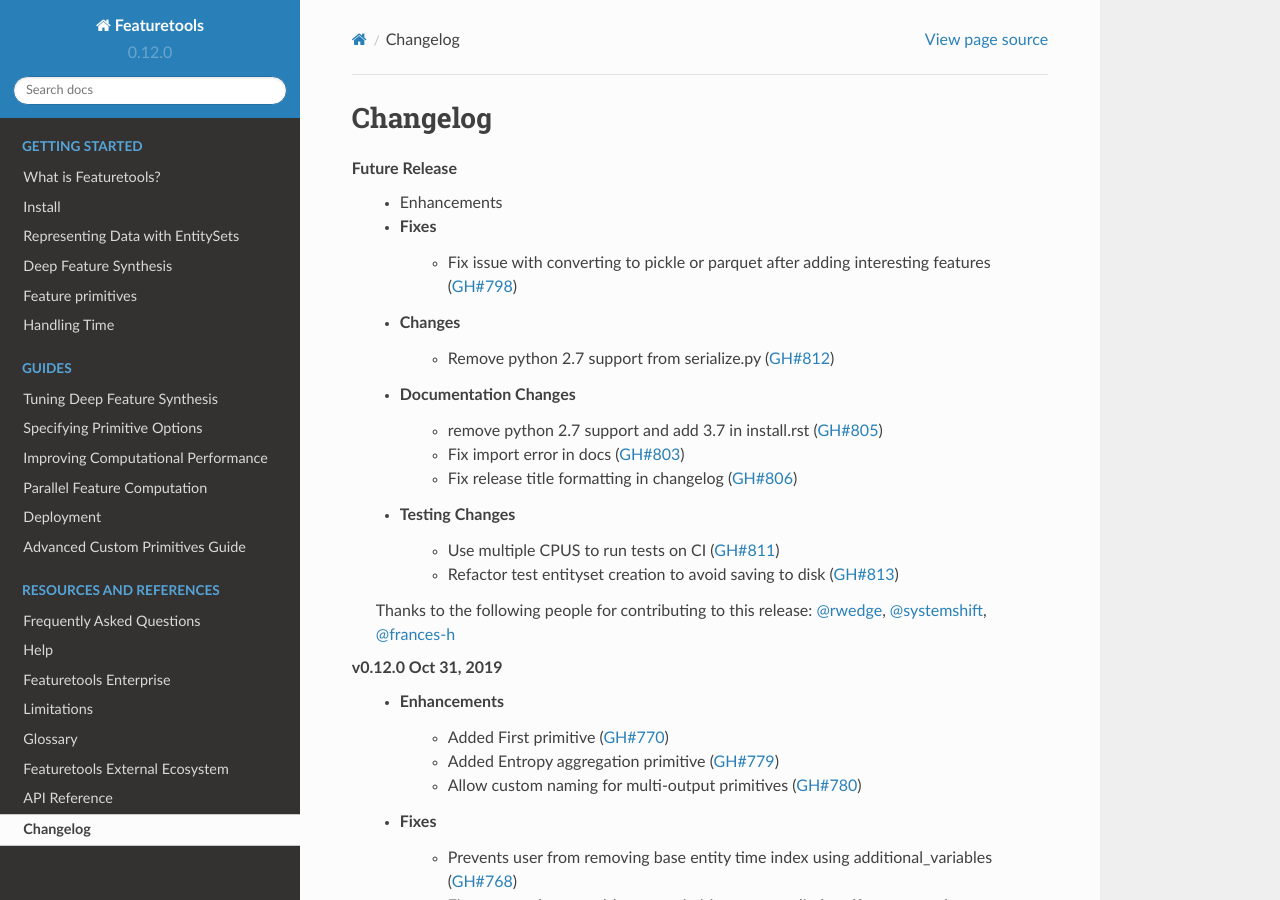
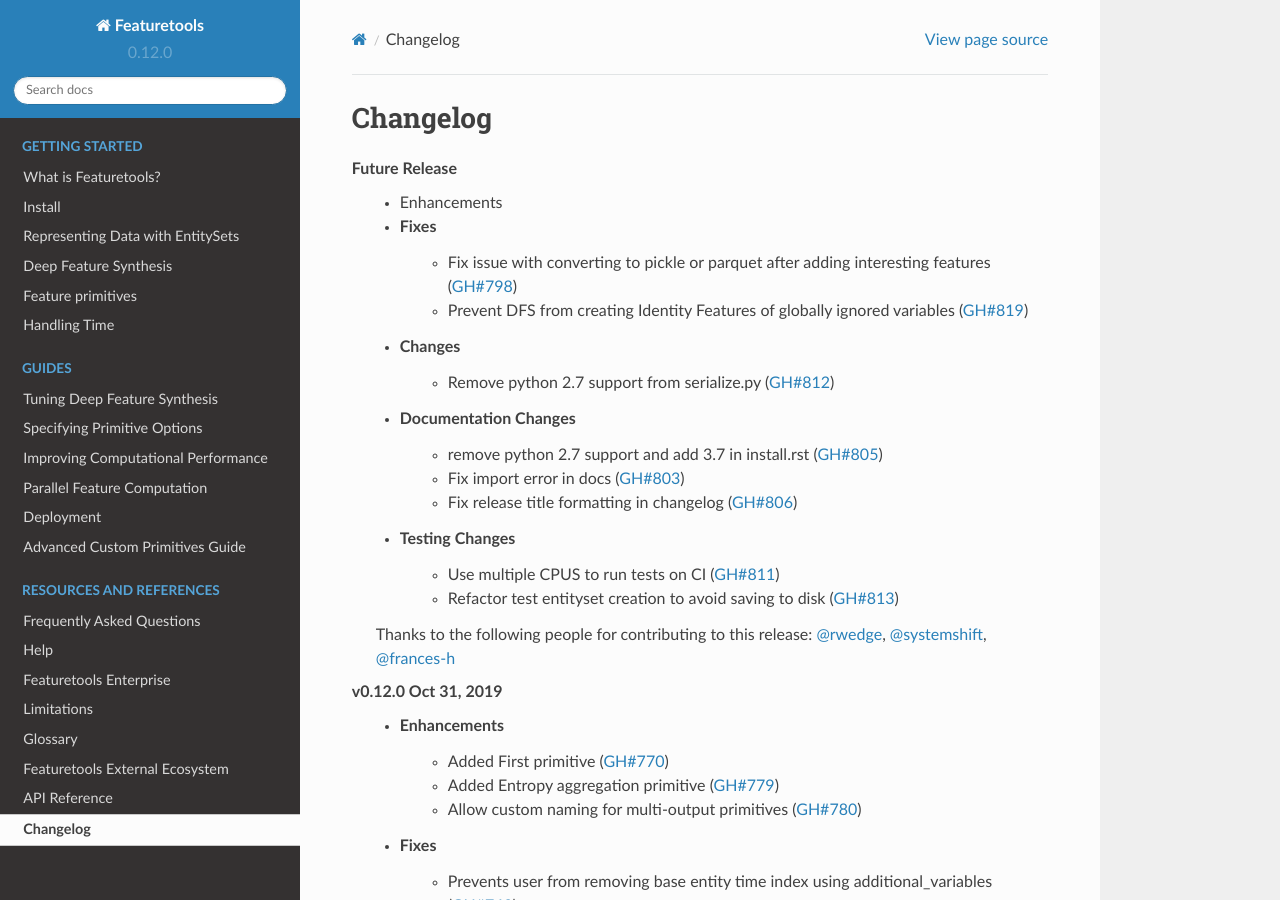
Before and after one commit to alteryx/featuretools, a Sphinx documentation site: the page built from docs/source/changelog.rst, in a window 1280 px wide and 900 px high. Built offline with Sphinx 7.4.7 and the Read the Docs theme 2.0.0, drawn with Linux system fonts in a browser that asks for light colours; pages that are not in the unit, such as notebooks, are missing from menus.

Commit message:
changelog

```diff
--- a/docs/source/changelog.rst
+++ b/docs/source/changelog.rst
@@ -6,6 +6,7 @@
     * Enhancements
     * Fixes
         * Fix issue with converting to pickle or parquet after adding interesting features (:pr:`798`)
+        * Prevent DFS from creating Identity Features of globally ignored variables (:pr:`819`)
     * Changes
         * Remove python 2.7 support from serialize.py (:pr:`812`)
     * Documentation Changes
```
